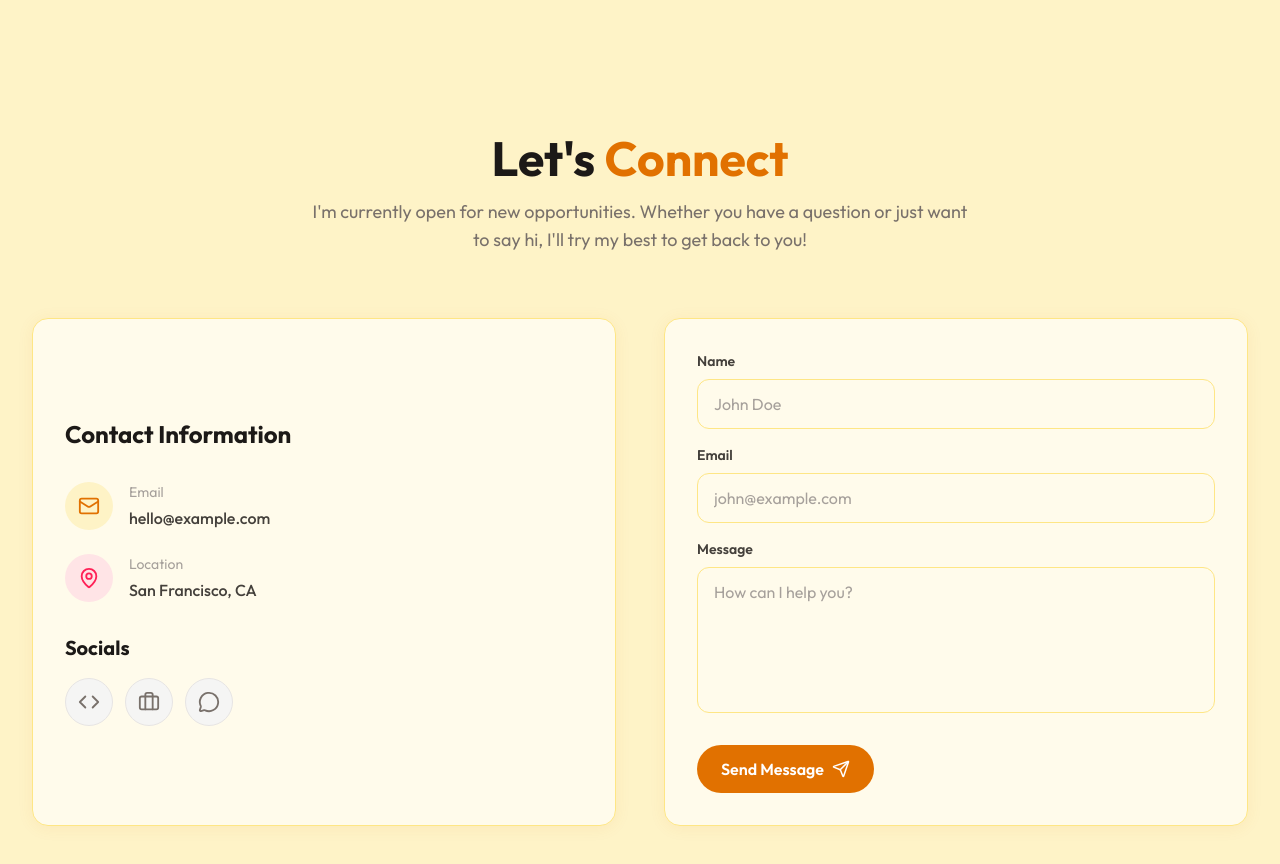
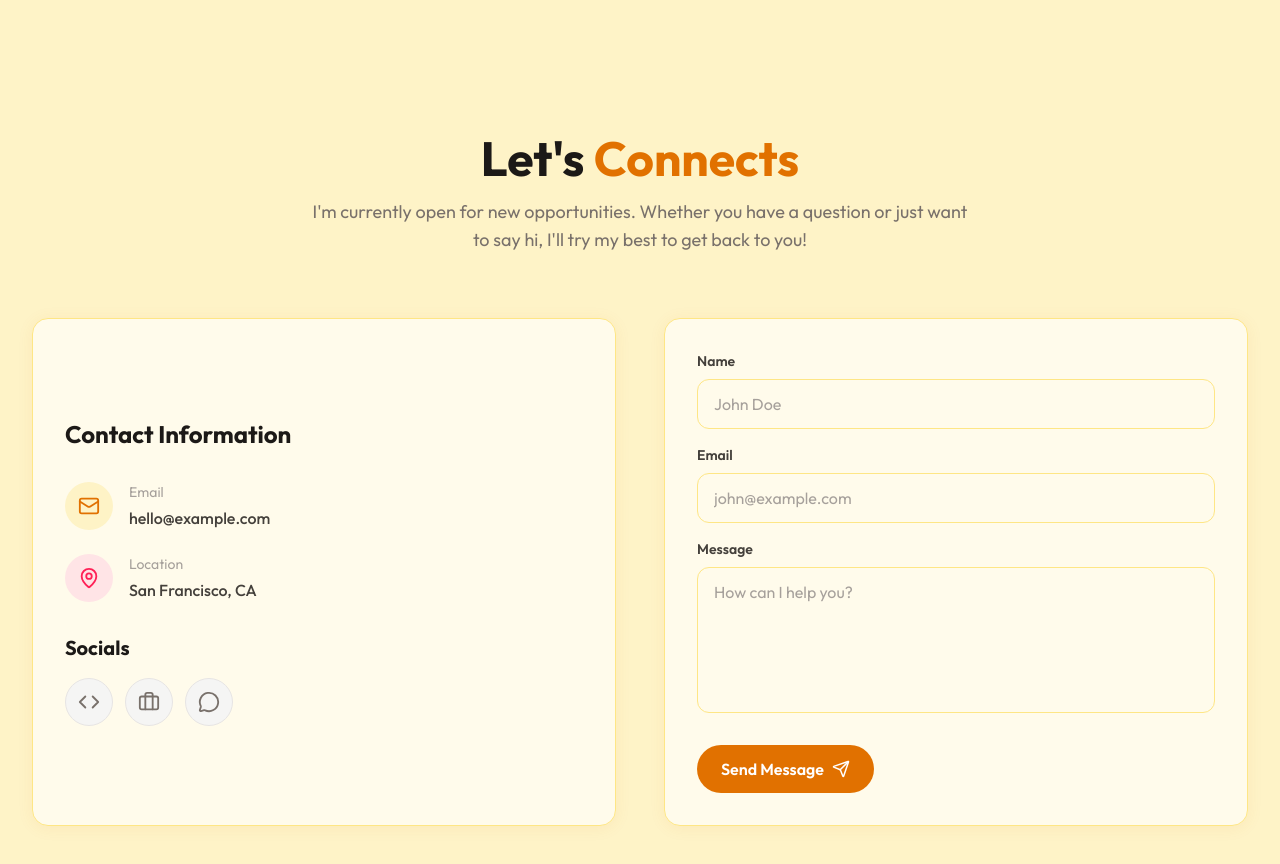
Before and after one commit to biplabskr99/biplab-portfolio, a Next.js app: page / in a window 1280 px wide. Shown: the part 4400-5264 px from the top of the page. Built offline with nearby package versions, Linux system fonts and the light colour scheme.

Commit message:
first commit

```diff
--- a/src/components/sections/Contact.tsx
+++ b/src/components/sections/Contact.tsx
@@ -10,7 +10,7 @@ export function Contact() {
     <section className="py-20 lg:py-28 w-full" id="contact">
       <FadeUp>
         <h2 className="text-3xl md:text-5xl font-bold text-center mb-4 text-stone-900">
-          Let&apos;s <span className="text-amber-600">Connect</span>
+          Let&apos;s <span className="text-amber-600">Connects</span>
         </h2>
         <p className="text-stone-500 text-center max-w-2xl mx-auto mb-16 text-lg">
           I&apos;m currently open for new opportunities. Whether you have a question or just want to say hi, I&apos;ll try my best to get back to you!
```
